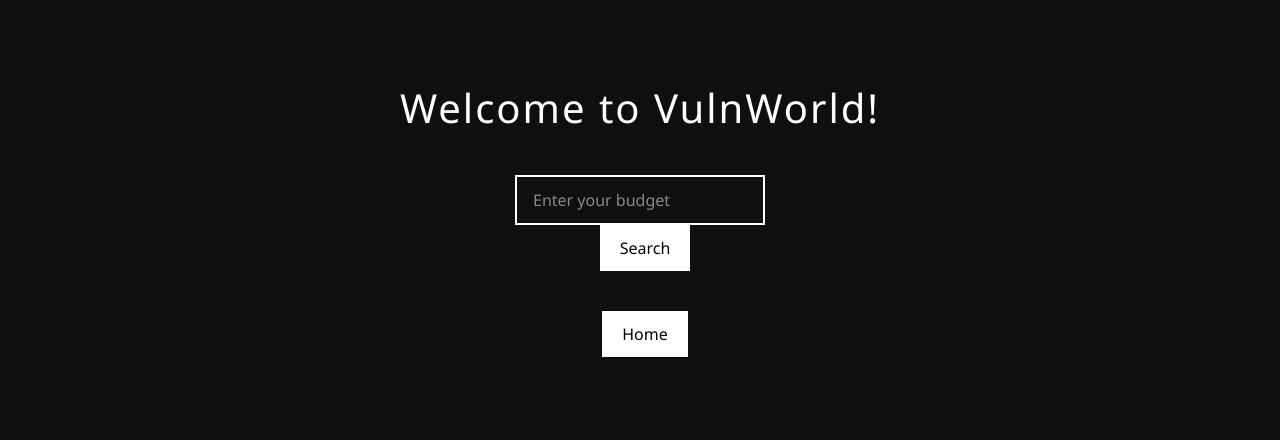
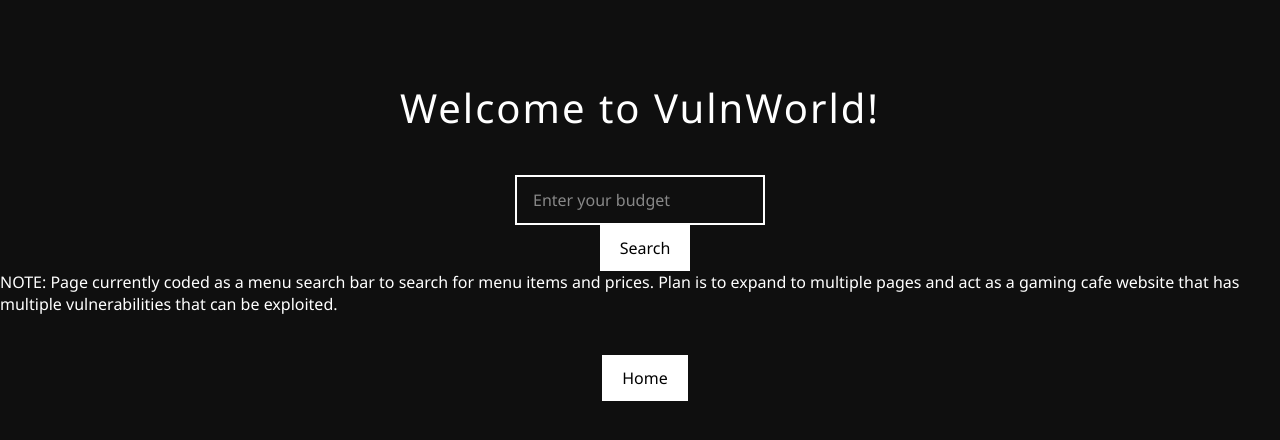
Before and after one commit to Tausetii/VulnWorld, a Flask app: page / in a window 1280 px wide. Shown: the top 440 px of the page. Run offline with Flask 3, Linux system fonts and the light colour scheme.

Commit message:
Website note

```diff
--- a/templates/index.html
+++ b/templates/index.html
@@ -118,6 +118,9 @@
     <button onclick="search()">Search</button>
 
     <!--Insert some information here that depicts a possible vulnerability.-->
+    NOTE: Page currently coded as a menu search bar to search for menu items and prices.
+    Plan is to expand to multiple pages and act as a gaming cafe website that has
+    multiple vulnerabilities that can be exploited.
     <ul id="results_list"></ul>
 
     <a href="/welcome">
```
